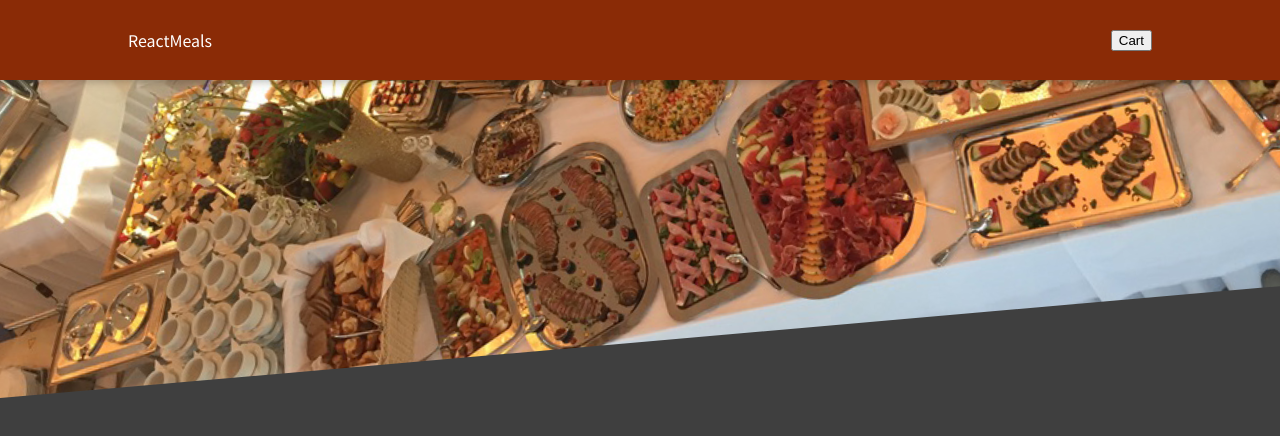
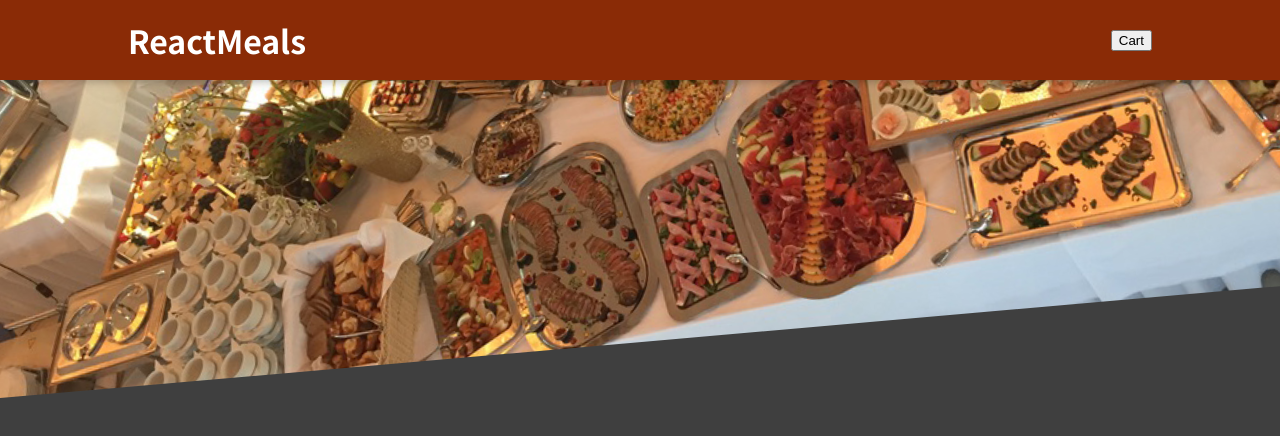
Before and after one commit to lacra-oloeriu/react-guide, a React (Create React App) app in the folder food-order-2/: page / in a window 1280 px wide. Shown: the top 436 px of the page. Built offline with nearby package versions, Linux system fonts and the light colour scheme.

Commit message:
fixed bug in Header

```diff
--- a/food-order-2/src/App.js
+++ b/food-order-2/src/App.js
@@ -1,4 +1,4 @@
-import React, { Fragment } from "react";
+import  { Fragment } from "react";
 import Header from "./components/Layout/Header";
 
 function App() {
--- a/food-order-2/src/components/Layout/Header.js
+++ b/food-order-2/src/components/Layout/Header.js
@@ -1,13 +1,13 @@
-import React ,{ Fragment } from "react";
+import { Fragment } from "react";
 
 import mealsImage from "../../assets/meals.jpg";
 import classes from "./Header.module.css";
 
 const Header = (props) => {
-    return(
+  return (
     <Fragment>
       <header className={classes.header}>
-      <hi>ReactMeals</hi>
+        <h1>ReactMeals</h1>
         <button>Cart</button>
       </header>
       <div className={classes["main-image"]}>
```
Lines whose indentation alone changed are shown as unchanged.
